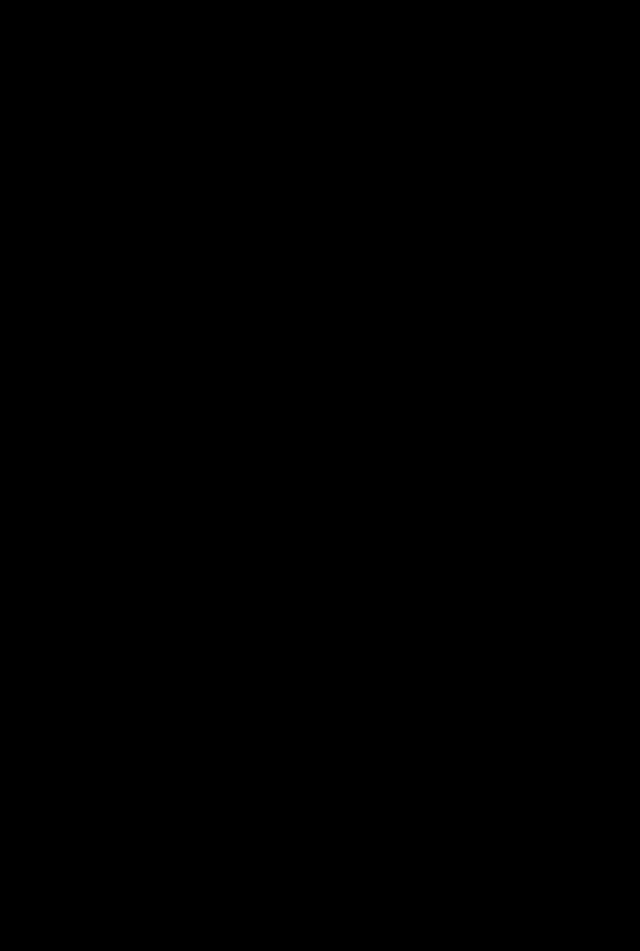
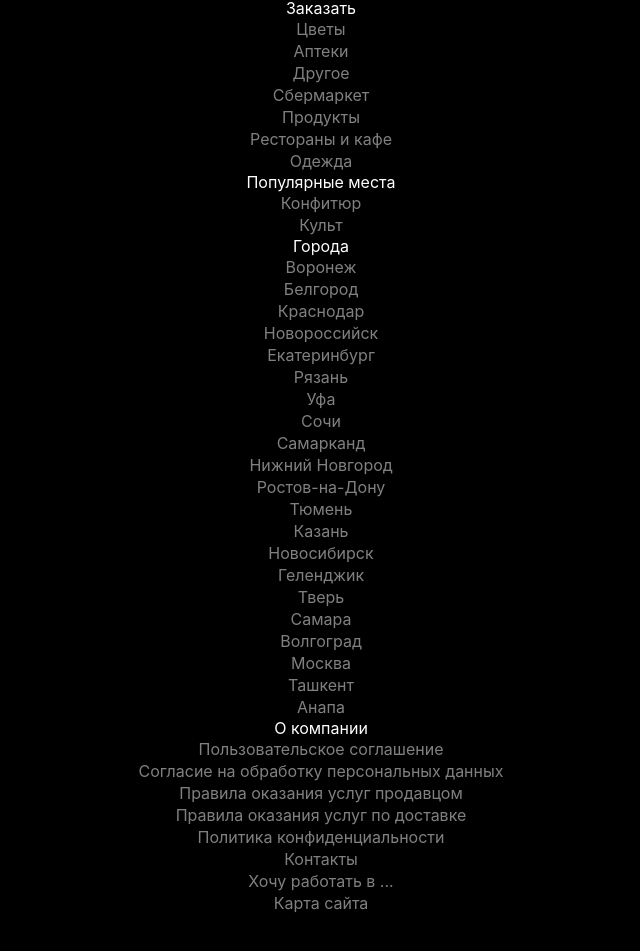
Before and after one commit to ilya-iliks/little-flower-store, a React (Create React App) app: page /buttonBoxes in a window 1280 px wide. Shown: the part 3817-4768 px from the top of the page, without its empty margins (319-959 px from the left). Built offline with nearby package versions, Linux system fonts and the light colour scheme.

Commit message:
Created a footer component and displayed data from the footer database created yesterday in it

```diff
--- a/src/App.js
+++ b/src/App.js
@@ -4,6 +4,7 @@
 import { BrowserRouter, Route, Routes } from "react-router-dom";
 import { Link } from "react-router-dom";
 import banner from "../src/assets/Test/banner.jpg";
+import Footer from "./components/Footer/Footer";
 
 function App(props) {
   return (
@@ -66,9 +67,15 @@
           </div>
           <div className="left-block">Картинка телефона</div>
         </div>
-        <div className="footer">
+        {/* <div className="footer">
           <div></div>
-        </div>
+        </div> */}
+        <Footer
+          footerOrderData={props.state.footerOrderData}
+          footerPopularPlacesData={props.state.footerPopularPlacesData}
+          footerCitiesData={props.state.footerCitiesData}
+          footerAboutTheCompanyData={props.state.footerAboutTheCompanyData}
+        />
       </div>
     </BrowserRouter>
   );
--- /dev/null
+++ b/src/components/Footer/Footer.jsx
@@ -0,0 +1,66 @@
+import React from "react";
+import styles from "./Footer.module.css";
+
+const Footer = (props) => {
+  return (
+    <div className={styles.content}>
+      <div className={styles.header}>Заказать</div>
+      <div>
+        {props.footerOrderData.map((img) => (
+          <a
+            href="#"
+            key={img.id}
+            className={styles.editor_selections_item}
+            onClick={() => console.log("id: ", img.id)} //эта строка с функцией позволяет получить id нажатой картинки в консоль
+          >
+            {img.text}
+          </a>
+        ))}
+      </div>
+
+      <div className={styles.header}>Популярные места</div>
+      <div>
+        {props.footerPopularPlacesData.map((img) => (
+          <a
+            href="#"
+            key={img.id}
+            className={styles.editor_selections_item}
+            onClick={() => console.log("id: ", img.id)} //эта строка с функцией позволяет получить id нажатой картинки в консоль
+          >
+            {img.text}
+          </a>
+        ))}
+      </div>
+
+      <div className={styles.header}>Города</div>
+      <div>
+        {props.footerCitiesData.map((img) => (
+          <a
+            href="#"
+            key={img.id}
+            className={styles.editor_selections_item}
+            onClick={() => console.log("id: ", img.id)} //эта строка с функцией позволяет получить id нажатой картинки в консоль
+          >
+            {img.text}
+          </a>
+        ))}
+      </div>
+
+      <div className={styles.header}>О компании</div>
+      <div>
+        {props.footerAboutTheCompanyData.map((img) => (
+          <a
+            href="#"
+            key={img.id}
+            className={styles.editor_selections_item}
+            onClick={() => console.log("id: ", img.id)} //эта строка с функцией позволяет получить id нажатой картинки в консоль
+          >
+            {img.text}
+          </a>
+        ))}
+      </div>
+    </div>
+  );
+};
+
+export default Footer;
--- /dev/null
+++ b/src/components/Footer/Footer.module.css
@@ -0,0 +1,28 @@
+.content {
+  position: relative;
+  max-width: 1230px;
+  margin-right: auto;
+  margin-left: auto;
+  margin-bottom: 635px;
+  border: 1px solid black;
+
+  width: 840px; /* мое новое  */
+  height: 1190px; /* мое новое  */
+
+
+}
+
+.header {
+  color: white;
+}
+
+.editor_selections_item {
+  display: flex;
+  flex-direction: column;
+  flex-wrap: wrap;
+  text-decoration: none;
+  border: 1px solid black;
+  /* color: #788a8a; */
+  color: gray;
+
+}
```
